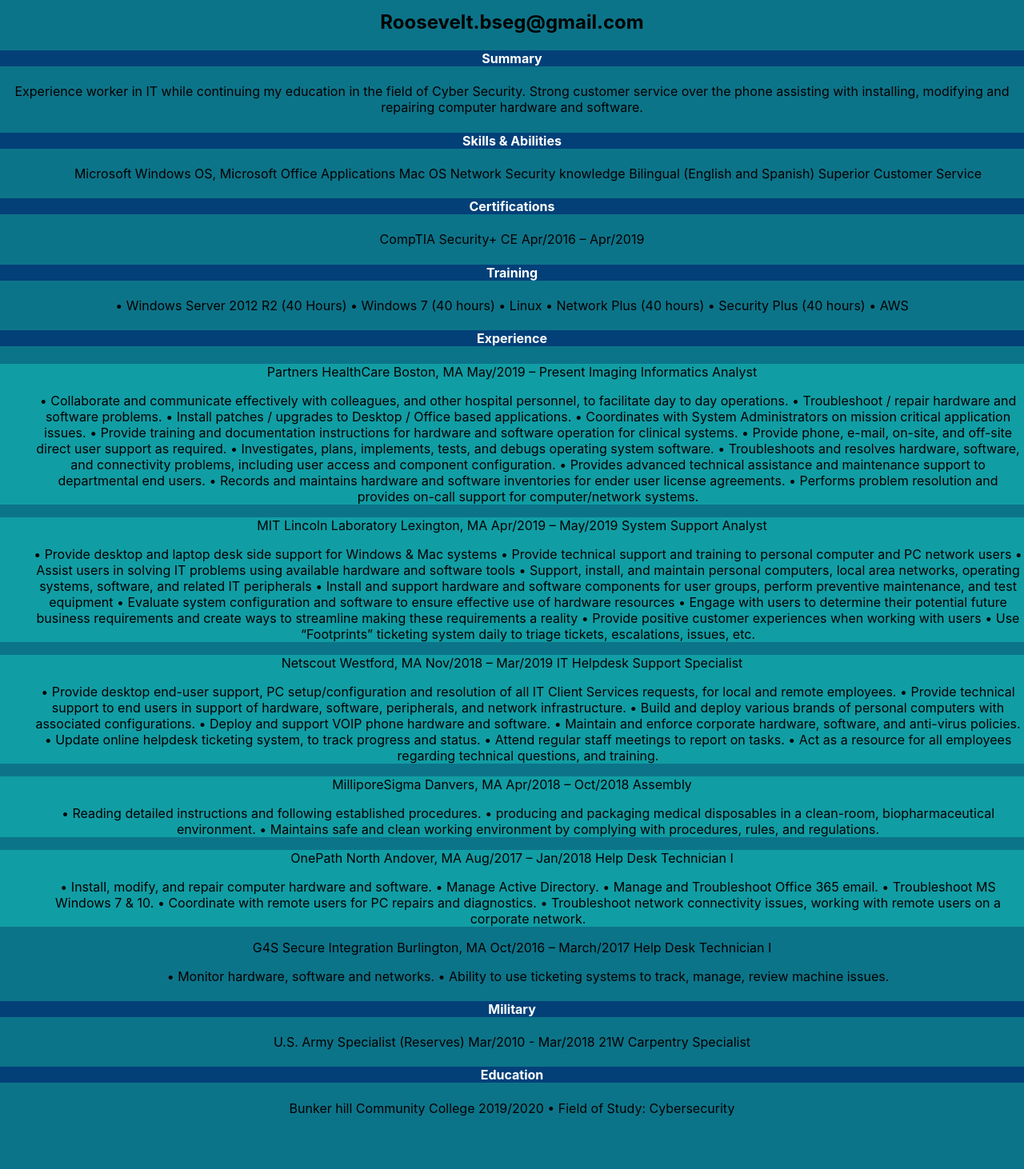
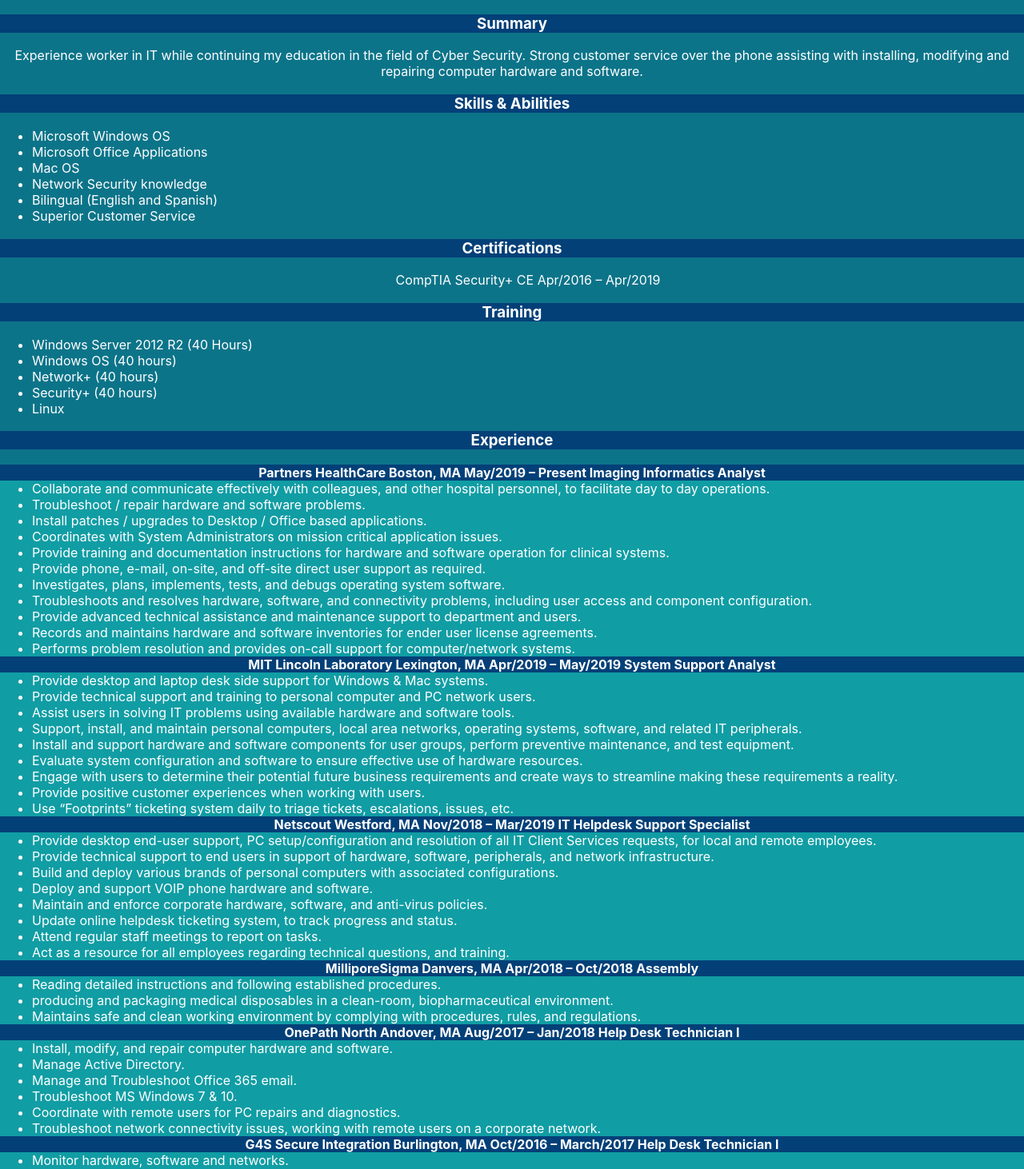
Before and after one commit to r8s11/porfolio, a React (Create React App) app in the folder my-porfolio/: page / in a window 1280 px wide. Shown: the part 69-1531 px from the top of the page at 80% size. Before the commit the page ends 1481 px from the top, so only its background shows below. Built offline with nearby package versions, Linux system fonts and the light colour scheme.

Commit message:
HTML and little CSS

```diff
--- a/my-porfolio/src/App.css
+++ b/my-porfolio/src/App.css
@@ -2,40 +2,41 @@
   text-align: center;
 }
 
-.App-logo {
-  height: 40vmin;
+body {
+  background-color: #0c7489;
+  margin: 0;
 }
 
-.App-header {
-  background-color: #282c34;
-  min-height: 100vh;
-  display: flex;
-  flex-direction: column;
-  align-items: center;
-  justify-content: center;
-  font-size: calc(10px + 2vmin);
+
+h1, h2 {
+  margin: 0%;
   color: white;
 }
+h4, h3 {
+  background-color: #034078;
+  color: white;
 
-.App-link {
-  color: #09d3ac;
+}
+ul  {
+  margin: auto;
+  color: white;
+  text-align: left;
+ }
+li{
+
+}
+.jobs h4 {
+  margin: auto;
+}
+.jobs div {
+  background-color: #119da4;
+}
+p{
+  color: white;
+  margin: auto;
+  text-align: center;
 }
 
-body {
-  background-color: #0c7489;
+{
+  margin: auto;
 }
-
-.jobs div {
-
-  background-color: #119da4;
-}
-
-h4 {
-  background-color: #034078;
-  color: white;
-}
-/* p:first-child {
-
-  font-weight: bold
-
-} */
--- a/my-porfolio/src/App.js
+++ b/my-porfolio/src/App.js
@@ -11,152 +11,146 @@
         <h2>Roosevelt.bseg@gmail.com</h2>
       </div>
       <div>
-        <h4>Summary</h4>
+        <h3>Summary</h3>
         <p>Experience worker in IT while continuing my education in the field of Cyber Security. Strong customer service over the phone assisting with installing, modifying and repairing computer hardware and software.</p>
       </div>
       <div>
-        <h4>Skills & Abilities</h4>
+        <h3>Skills & Abilities</h3>
           <ul>
-            Microsoft Windows OS,
-            Microsoft Office Applications
-            Mac OS
-            Network Security knowledge
-            Bilingual (English and Spanish)
-            Superior Customer Service
+            <li>Microsoft Windows OS</li>
+            <li>Microsoft Office Applications</li>
+            <li>Mac OS</li>
+            <li>Network Security knowledge</li>
+            <li>Bilingual (English and Spanish)</li>
+            <li>Superior Customer Service</li>
           </ul>
       </div>
       <div>
-        <h4>Certifications</h4>
-          <p>
-            CompTIA Security+ CE Apr/2016 – Apr/2019
-          </p>
+        <h3>Certifications</h3>
+          <ul>
+            <p>CompTIA Security+ CE Apr/2016 – Apr/2019</p>
+          </ul>
       </div>
       <div>
-        <h4>
+        <h3>
           Training
-        </h4>
-        <p>
-          •	Windows Server 2012 R2 (40 Hours)
-          •	Windows 7 (40 hours)
-          •	Linux
-          •	Network Plus (40 hours)
-          •	Security Plus (40 hours)
-          •	AWS
-        </p>
+        </h3>
+        <ul>
+        <li>Windows Server 2012 R2 (40 Hours)</li>
+        <li> Windows OS (40 hours)</li>
+        <li>Network+ (40 hours)</li>
+        <li>Security+ (40 hours)</li>
+        <li>Linux</li>
+        </ul>
       </div>
       <div className="Experience jobs">
-        <h4>Experience</h4>
+        <h3>Experience</h3>
         <div>
-          <p>
+          <h4>
             Partners HealthCare Boston, MA			May/2019 – Present
             Imaging Informatics Analyst
-          </p>
+          </h4>
           <ul>
-            •	Collaborate and communicate effectively with colleagues, and other hospital personnel, to facilitate day to day operations.
-            •	Troubleshoot / repair hardware and software problems.
-            •	Install patches / upgrades to Desktop / Office based applications.
-            •	Coordinates with System Administrators on mission critical application issues.
-            •	Provide training and documentation instructions for hardware and software operation for clinical systems.
-            •	Provide phone, e-mail, on-site, and off-site direct user support as required.
-            •	Investigates, plans, implements, tests, and debugs operating system software.
-            •	Troubleshoots and resolves hardware, software, and connectivity problems, including user access and component configuration.
-            •	Provides advanced technical assistance and maintenance support to departmental end
-            users.
-            •	Records and maintains hardware and software inventories for ender user license
-            agreements.
-            •	Performs problem resolution and provides on-call support for computer/network systems.
+            <li>Collaborate and communicate effectively with colleagues, and other hospital personnel, to facilitate day to day operations.</li>
+            <li>Troubleshoot / repair hardware and software problems.</li>
+            <li>Install patches / upgrades to Desktop / Office based applications.</li>
+            <li>Coordinates with System Administrators on mission critical application issues.</li>
+            <li>Provide training and documentation instructions for hardware and software operation for clinical systems.</li>
+            <li>Provide phone, e-mail, on-site, and off-site direct user support as required.</li>
+            <li>Investigates, plans, implements, tests, and debugs operating system software.</li>
+            <li>Troubleshoots and resolves hardware, software, and connectivity problems, including user access and component configuration.</li>
+            <li>Provide advanced technical assistance and maintenance support to department and users.</li>
+            <li>Records and maintains hardware and software inventories for ender user license agreements.</li>
+            <li>Performs problem resolution and provides on-call support for computer/network systems.</li>
           </ul>
         </div>
         <div>
-          <p>
-            MIT Lincoln Laboratory Lexington, MA			Apr/2019 – May/2019
-            System Support Analyst
-          </p>
+          <h4>
+              MIT Lincoln Laboratory Lexington, MA			Apr/2019 – May/2019
+              System Support Analyst
+          </h4>
           <ul>
-            •	Provide desktop and laptop desk side support for Windows & Mac systems
-            •	Provide technical support and training to personal computer and PC network users
-            •	Assist users in solving IT problems using available hardware and software tools
-            •	Support, install, and maintain personal computers, local area networks, operating systems, software, and related IT peripherals
-            •	Install and support hardware and software components for user groups, perform preventive maintenance, and test equipment
-            •	Evaluate system configuration and software to ensure effective use of hardware resources
-            •	Engage with users to determine their potential future business requirements and create ways to streamline making these requirements a reality
-            •	Provide positive customer experiences when working with users
-            •	Use “Footprints” ticketing system daily to triage tickets, escalations, issues, etc.
+            <li>Provide desktop and laptop desk side support for Windows & Mac systems.</li>
+            <li>Provide technical support and training to personal computer and PC network users.</li>
+            <li>Assist users in solving IT problems using available hardware and software tools.</li>
+            <li>Support, install, and maintain personal computers, local area networks, operating systems, software, and related IT peripherals.</li>
+            <li>Install and support hardware and software components for user groups, perform preventive maintenance, and test equipment.</li>
+            <li>Evaluate system configuration and software to ensure effective use of hardware resources.</li>
+            <li>Engage with users to determine their potential future business requirements and create ways to streamline making these requirements a reality.</li>
+            <li>Provide positive customer experiences when working with users.</li>
+            <li>Use “Footprints” ticketing system daily to triage tickets, escalations, issues, etc.</li>
           </ul>
         </div>
         <div>
-          <p>
+          <h4>
             Netscout Westford, MA					Nov/2018 – Mar/2019
             IT Helpdesk Support Specialist
-          </p>
+          </h4>
           <ul>
-            •	Provide desktop end-user support, PC setup/configuration and resolution of all IT Client Services requests, for local and remote employees.
-            •	Provide technical support to end users in support of hardware, software, peripherals, and network infrastructure.
-            •	Build and deploy various brands of personal computers with associated configurations.
-            •	Deploy and support VOIP phone hardware and software.
-            •	Maintain and enforce corporate hardware, software, and anti-virus policies.
-            •	Update online helpdesk ticketing system, to track progress and status.
-            •	Attend regular staff meetings to report on tasks.
-            •	Act as a resource for all employees regarding technical questions, and training.
+            <li>Provide desktop end-user support, PC setup/configuration and resolution of all IT Client Services requests, for local and remote employees.</li>
+            <li>Provide technical support to end users in support of hardware, software, peripherals, and network infrastructure.</li>
+            <li>Build and deploy various brands of personal computers with associated configurations.</li>
+            <li>Deploy and support VOIP phone hardware and software.</li>
+            <li>Maintain and enforce corporate hardware, software, and anti-virus policies.</li>
+            <li>Update online helpdesk ticketing system, to track progress and status.</li>
+            <li>Attend regular staff meetings to report on tasks.</li>
+            <li>Act as a resource for all employees regarding technical questions, and training.</li>
           </ul>
         </div>
-
-
         <div>
-          <p>
+          <h4>
             MilliporeSigma Danvers, MA				Apr/2018 – Oct/2018
             Assembly
-          </p>
+          </h4>
 
           <ul>
-            •	Reading detailed instructions and following established procedures.
-            •	producing and packaging medical disposables in a clean-room, biopharmaceutical environment.
-            •	Maintains safe and clean working environment by complying with procedures, rules, and regulations.
+            <li>Reading detailed instructions and following established procedures.</li>
+            <li>producing and packaging medical disposables in a clean-room, biopharmaceutical environment.</li>
+            <li>Maintains safe and clean working environment by complying with procedures, rules, and regulations.</li>
           </ul>
         </div>
 
         <div>
-          <p>
+          <h4>
             OnePath North Andover, MA                                          	Aug/2017 – Jan/2018
             Help Desk Technician I
-          </p>
+          </h4>
           <ul>
-            •	Install, modify, and repair computer hardware and software.
-            •	Manage Active Directory.
-            •	Manage and Troubleshoot Office 365 email.
-            •	Troubleshoot MS Windows 7 & 10.
-            •	Coordinate with remote users for PC repairs and diagnostics.
-            •	Troubleshoot network connectivity issues, working with remote users on a corporate network.
+            <li>Install, modify, and repair computer hardware and software.</li>
+            <li>Manage Active Directory.</li>
+            <li>Manage and Troubleshoot Office 365 email.</li>
+            <li>Troubleshoot MS Windows 7 & 10.</li>
+            <li>Coordinate with remote users for PC repairs and diagnostics.</li>
+            <li>Troubleshoot network connectivity issues, working with remote users on a corporate network.</li>
           </ul>
         </div>
-        <p>
+        <div>
+        <h4>
           G4S Secure Integration Burlington, MA                         Oct/2016 – March/2017
           Help Desk Technician I
-        </p>
-
+        </h4>
         <ul>
-          •	Monitor hardware, software and networks.
-          •	Ability to use ticketing systems to track, manage, review machine issues.
+          <li>Monitor hardware, software and networks.</li>
+          <li>Ability to use ticketing systems to track, manage, review machine issues.</li>
         </ul>
+        </div>
 
       </div>
       <div>
-        <p>
-          <h4>Military</h4>
+          <h3>Military</h3>
 
-          <p>
+          <ul>
             U.S. Army Specialist (Reserves)		          Mar/2010 - Mar/2018
             21W Carpentry Specialist
-          </p>
-        </p>
+          </ul>
       </div>
       <div>
-        <p>
-          <h4>Education</h4>
+          <h3>Education</h3>
 
-          Bunker hill Community College                                         	2019/2020
-          •	Field of Study: Cybersecurity
-        </p>
+          <ul>
+            Bunker hill Community College -
+            Field of Study: Cybersecurity
+          </ul>
       </div>
     </body>
   </div>
```
